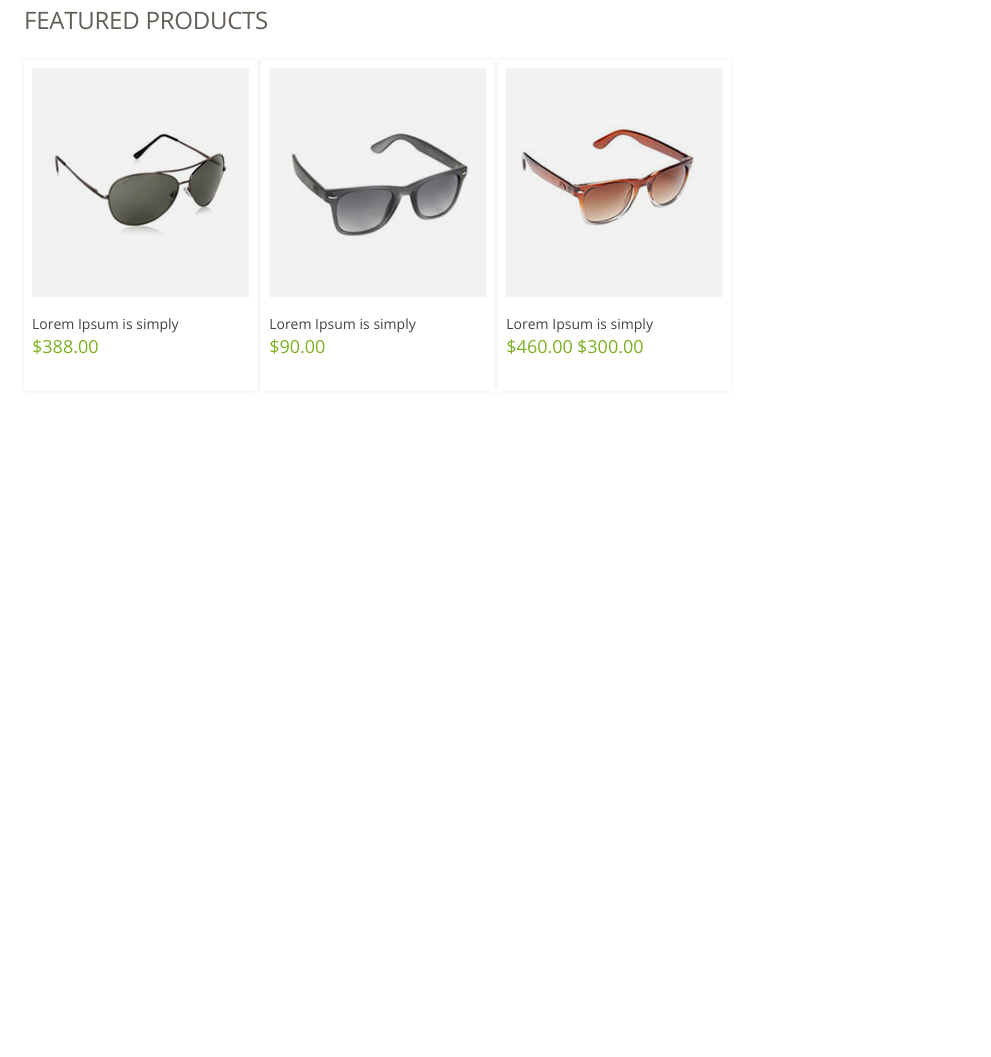
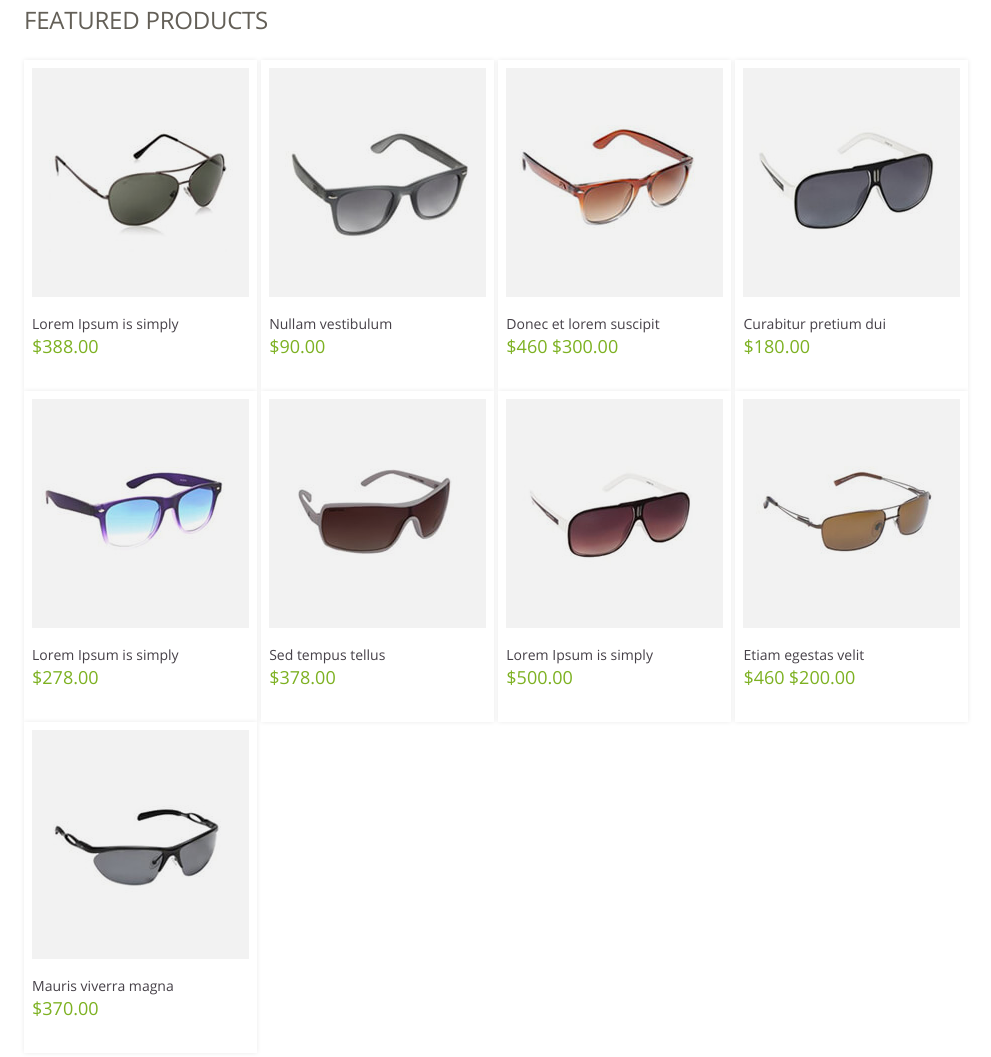
Before and after one commit to EkaterinaTolmach/06_test_maket_in-bl, a plain HTML site: page index.html in a window 1280 px wide. Shown: the part 670-1727 px from the top of the page, without its empty margins (104-1095 px from the left). Before the commit the page ends 1110 px from the top, so only its background shows below. Drawn offline with Linux system fonts and the light colour scheme; files whose address does not match are found by name.

Commit message:
#add Закончена разметка для блока Featured Products

```diff
--- a/index.html
+++ b/index.html
@@ -125,32 +125,105 @@
                 <div class="featured-product">
                     <h2 class="featured-product__title">Featured Products</h2>
                     <div class="featured-product__items">
-                        <a href="#" class="featured-product__item product-item inline-block">
+                        <a href="#" class="featured-product__item product-item product-item--new inline-block">
                             <div class="product-item__img inline-block">
                                 <img src="img/product_01.jpg" alt="product" title="product">
                             </div>
-                            <div class="product-item__descr">
-                                <span class="product-item__name">Lorem Ipsum is simply</span><br>
-                                <span class="product-item__price">$388.00</span>
+                            <div class="product-item__descr inline-block">
+                                <div class="product-item__text inline-block">
+                                    <span class="product-item__name">Lorem Ipsum is simply</span><br>
+                                    <span class="product-item__price">$388.00</span>
+                                </div>
                             </div>
                         </a>
                         <a href="#" class="featured-product__item product-item inline-block">
                             <div class="product-item__img">
                                 <img src="img/product_02.jpg" alt="product" title="product">
                             </div>
-                            <div class="product-item__descr">
-                                <span class="product-item__name">Lorem Ipsum is simply</span><br>
-                                <span class="product-item__price">$90.00</span>
+                            <div class="product-item__descr inline-block">
+                                <div class="product-item__text inline-block">
+                                    <span class="product-item__name">Nullam vestibulum</span><br>
+                                    <span class="product-item__price">$90.00</span>
+                                </div>
+                            </div>
+                        </a>
+                        <a href="#" class="featured-product__item product-item product-item--sale inline-block">
+                            <div class="product-item__img">
+                                <img src="img/product_03.jpg" alt="product" title="product">
+                            </div>
+                            <div class="product-item__descr inline-block">
+                                <div class="product-item__text inline-block">
+                                    <span class="product-item__name">Donec et lorem suscipit</span><br>
+                                    <span class="product-item__price product-item__price--sale">$460</span>
+                                    <span class="product-item__price">$300.00</span>
+                                </div>
                             </div>
                         </a>
                         <a href="#" class="featured-product__item product-item inline-block">
                             <div class="product-item__img">
-                                <img src="img/product_03.jpg" alt="product" title="product">
+                                <img src="img/product_04.jpg" alt="product" title="product">
                             </div>
-                            <div class="product-item__descr">
-                                <span class="product-item__name">Lorem Ipsum is simply</span><br>
-                                <span class="product-item__price product-item__price--sale">$460.00</span>
-                                <span class="product-item__price">$300.00</span>
+                            <div class="product-item__descr inline-block">
+                                <div class="product-item__text inline-block">
+                                    <span class="product-item__name">Curabitur pretium dui</span><br>
+                                    <span class="product-item__price">$180.00</span>
+                                </div>
+                            </div>
+                        </a>
+                        <a href="#" class="featured-product__item product-item product-item--new inline-block">
+                            <div class="product-item__img inline-block">
+                                <img src="img/product_05.jpg" alt="product" title="product">
+                            </div>
+                            <div class="product-item__descr inline-block">
+                                <div class="product-item__text inline-block">
+                                    <span class="product-item__name">Lorem Ipsum is simply </span><br>
+                                    <span class="product-item__price">$278.00</span>
+                                </div>
+                            </div>
+                        </a>
+                        <a href="#" class="featured-product__item product-item inline-block">
+                            <div class="product-item__img">
+                                <img src="img/product_06.jpg" alt="product" title="product">
+                            </div>
+                            <div class="product-item__descr inline-block">
+                                <div class="product-item__text inline-block">
+                                    <span class="product-item__name">Sed tempus tellus</span><br>
+                                    <span class="product-item__price">$378.00</span>
+                                </div>
+                            </div>
+                        </a>
+                        <a href="#" class="featured-product__item product-item product-item--new inline-block">
+                            <div class="product-item__img inline-block">
+                                <img src="img/product_07.jpg" alt="product" title="product">
+                            </div>
+                            <div class="product-item__descr inline-block">
+                                <div class="product-item__text inline-block">
+                                    <span class="product-item__name">Lorem Ipsum is simply</span><br>
+                                    <span class="product-item__price">$500.00</span>
+                                </div>
+                            </div>
+                        </a>
+                        <a href="#" class="featured-product__item product-item product-item--sale inline-block">
+                            <div class="product-item__img">
+                                <img src="img/product_08.jpg" alt="product" title="product">
+                            </div>
+                            <div class="product-item__descr inline-block">
+                                <div class="product-item__text inline-block">
+                                    <span class="product-item__name">Etiam egestas velit</span><br>
+                                    <span class="product-item__price product-item__price--sale">$460</span>
+                                    <span class="product-item__price">$200.00</span>
+                                </div>
+                            </div>
+                        </a>
+                        <a href="#" class="featured-product__item product-item product-item--new inline-block">
+                            <div class="product-item__img inline-block">
+                                <img src="img/product_09.jpg" alt="product" title="product">
+                            </div>
+                            <div class="product-item__descr inline-block">
+                                <div class="product-item__text inline-block">
+                                    <span class="product-item__name">Mauris viverra magna</span><br>
+                                    <span class="product-item__price">$370.00</span>
+                                </div>
                             </div>
                         </a>
                     </div>
```
